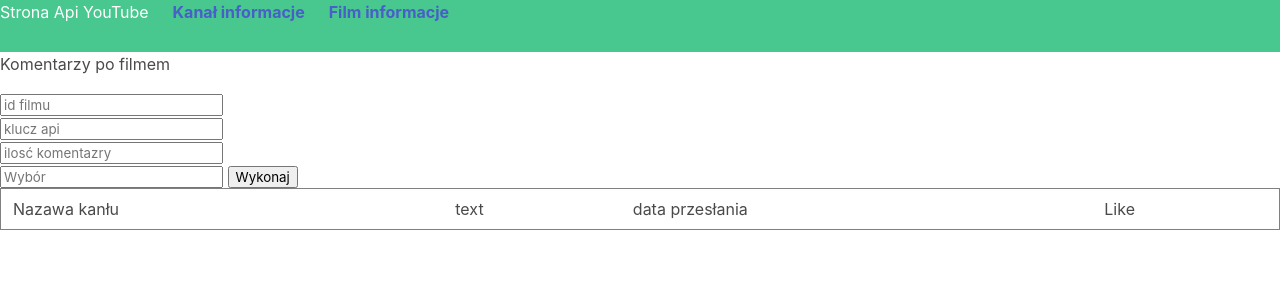
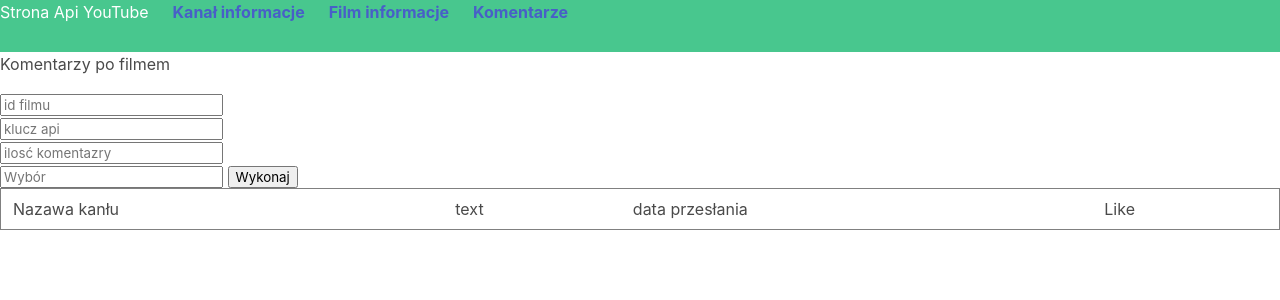
Before and after one commit to Szymon-Olstowski/Youtube-Api-Python, a Flask app: page /coments in a window 1280 px wide. Shown: the top 300 px of the page. Run offline with Flask 2, Linux system fonts and the light colour scheme.

Commit message:
Add files via upload

```diff
--- a/templates/layout.html
+++ b/templates/layout.html
@@ -19,6 +19,9 @@
               <a class="navbar-item">
                 <b><a href="{{ url_for('channel') }}"><i class="fas fa-user-circle"></i>Film informacje</a></b>
               </a>
+              <a class="navbar-item">
+                <b><a href="{{ url_for('coments') }}"><i class="fas fa-user-circle"></i>Komentarze</a></b>
+              </a>
               </div>
         </div>
 	</nav>
```
